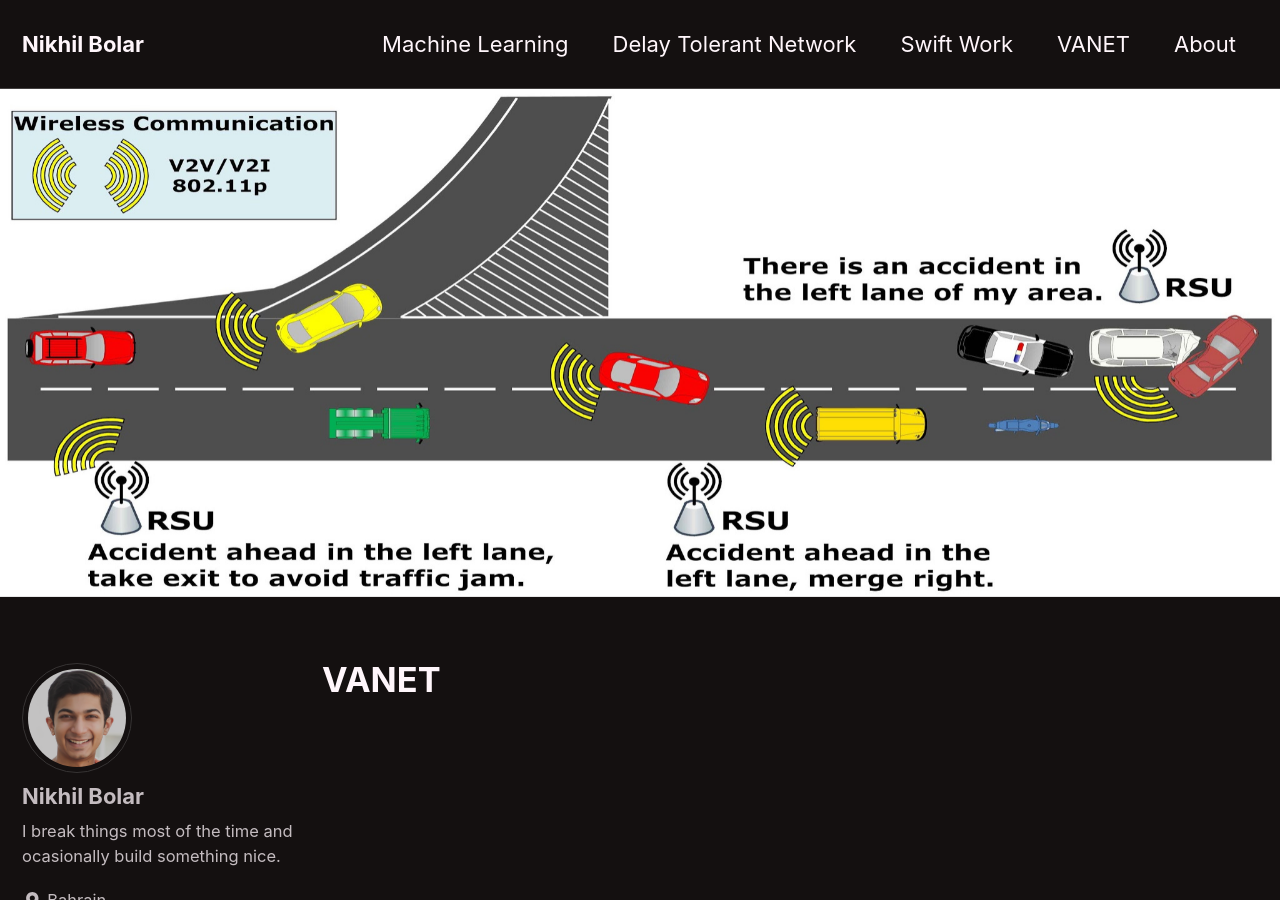
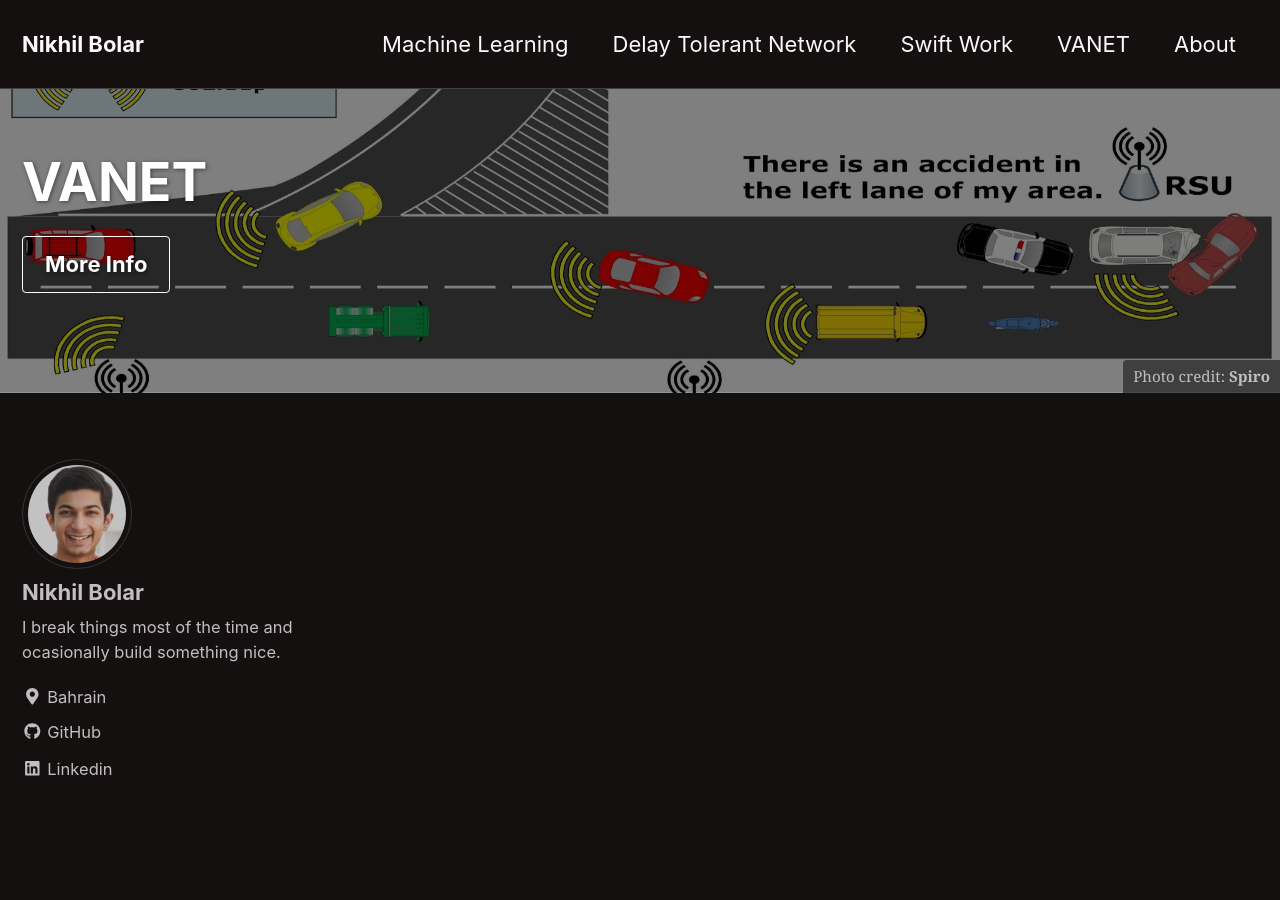
Before and after one commit to nbolar/nbolar.github.io, a Jekyll site: the page built from _pages/vanet.md, in a window 1280 px wide and 900 px high. Built offline with Jekyll 4.4.1, drawn with Linux system fonts in a browser that asks for light colours; cached includes are drawn as plain includes.

Commit message:
Update vanet.md

```diff
--- a/_pages/vanet.md
+++ b/_pages/vanet.md
@@ -4,5 +4,11 @@ permalink: /vanet/
 title: "VANET"
 author_profile: true
 header:
-  image: "/images/vanet.jpg"
+  #image: "/images/vanet.jpg" -->
+  overlay_image: "/images/vanet.jpg"
+  overlay_filter: 0.5 # same as adding an opacity of 0.5 to a black background
+  caption: "Photo credit: [**Spiro**](http://spiroprojects.com/blog/cat-view-more.php?blogname=What-is-Vehicular-Ad-hoc-Network-(VANET)?&id=29)"
+  actions:
+    - label: "More Info"
+      url: "http://spiroprojects.com/blog/cat-view-more.php?blogname=What-is-Vehicular-Ad-hoc-Network-(VANET)?&id=29"
 ---
```
